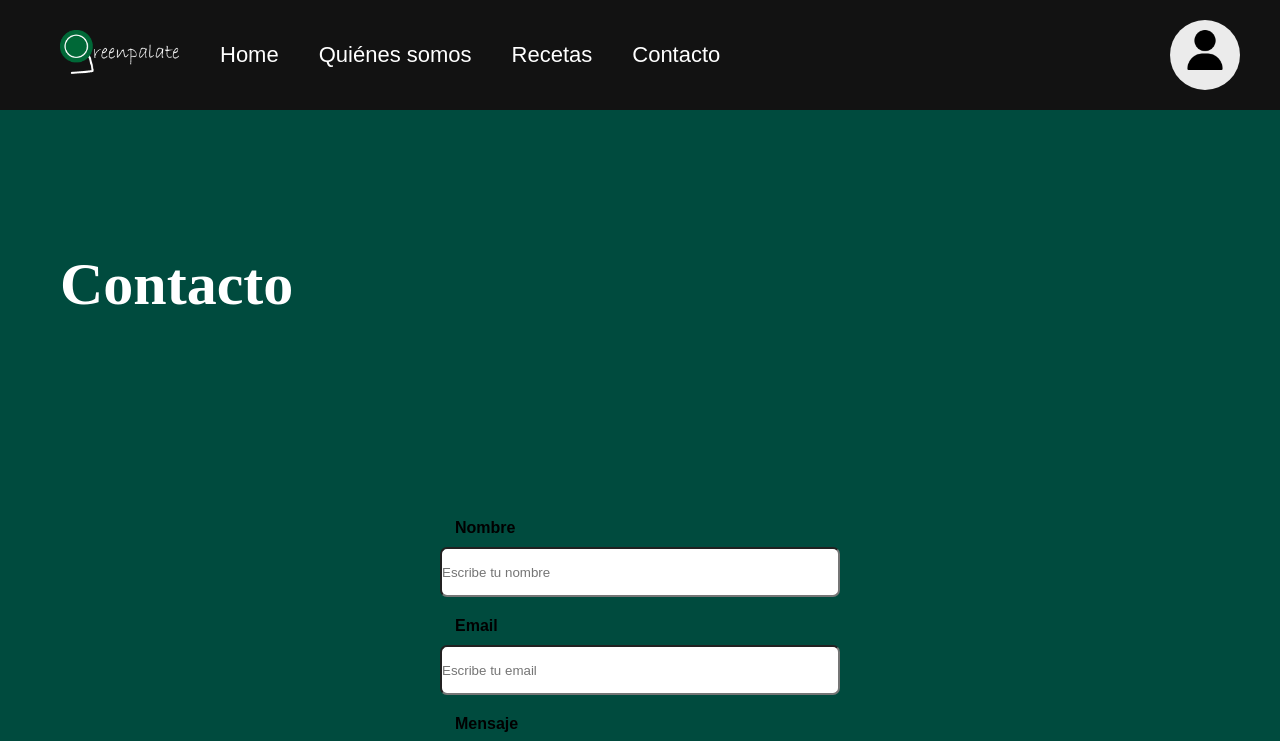
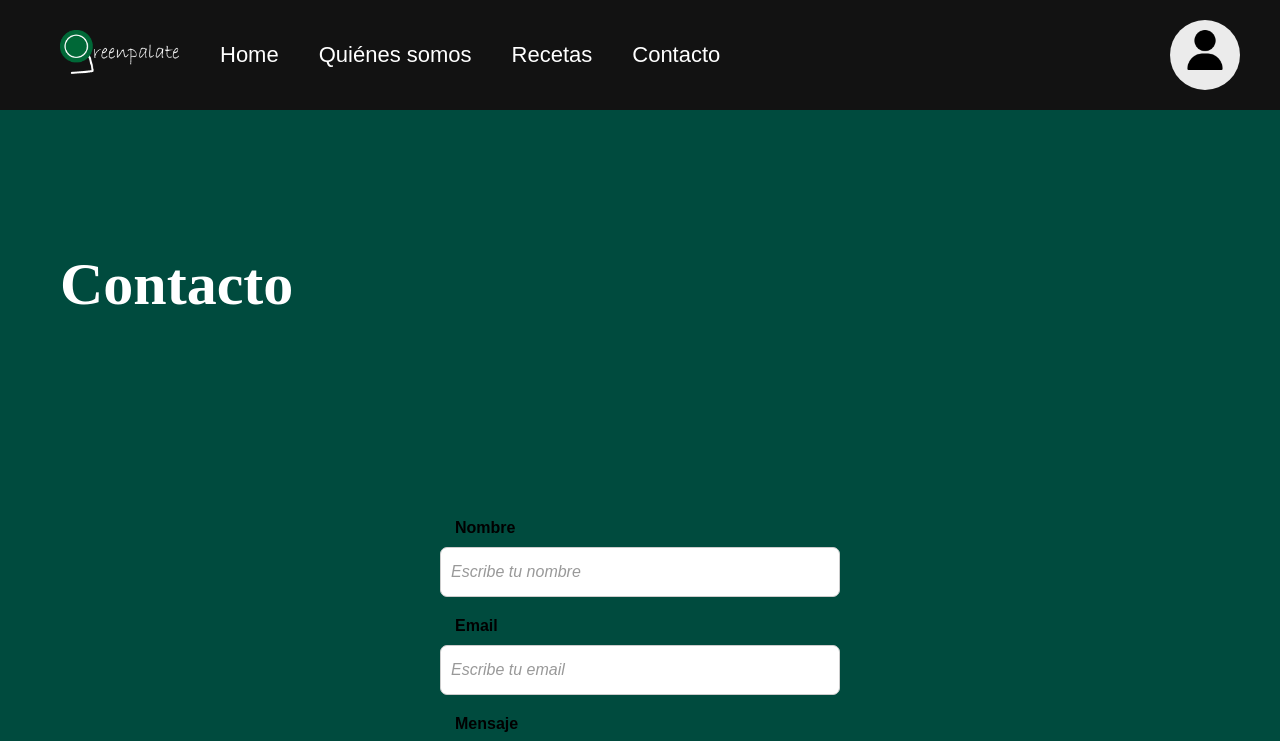
Before and after one commit to juancruzleone/Greenplate, a React (Vite) app in the folder front/: page /contacto in a window 1280 px wide. Shown: the top 741 px of the page. Built offline with nearby package versions, Linux system fonts and the light colour scheme; no server answers; a web font is replaced by a local one.

Commit message:
Se modifico el diseño de la seccion de contacto

```diff
--- a/front/src/styles/contacto.css
+++ b/front/src/styles/contacto.css
@@ -16,7 +16,7 @@ form{
 form label{
     font-family: "montserrat", sans-serif;
     color: black;
-    font-weight: 700;
+    font-weight: 600;
     padding-left: 15px;
 }
 
@@ -36,6 +36,25 @@ form textarea{
     margin-bottom: 20px;
 }
 
+input::placeholder,
+textarea::placeholder {
+  margin-left: 100px;
+  color: #999; /* Color del texto del placeholder */
+  font-style: italic; /* Estilo del texto del placeholder */
+  /* Otros estilos según tus preferencias */
+}
+
+
+input[type='text'],
+input[type='email'],
+textarea {
+  border: 1px solid #ccc; /* Bordes normales */
+  padding: 10px; /* Espacio alrededor del texto */
+  font-size: 16px; /* Tamaño de fuente */
+  font-family: "montserrat", sans-serif;
+  /* Otros estilos según tus preferencias */
+}
+
 form button{
     padding: 14px;
     width: 140px;
@@ -45,6 +64,10 @@ form button{
     background-color: rgb(36, 58, 3);
     color: white;
     cursor: pointer;
+}
+
+form button:hover{
+  background-color: darkgreen;
 }
 
 .modal {
--- a/front/src/styles/detalle-receta.css
+++ b/front/src/styles/detalle-receta.css
@@ -1,12 +1,12 @@
 .contenido-detalle h2{
     font-family: "montserrat", sans-serif;
-    color: black;
+    color: white;
     font-size: 34px;
 }
 
 .contenido-detalle h3{
     font-family: "montserrat", sans-serif;
-    color: black;
+    color: white;
     font-weight: 500;
     margin-top: 30px;
 }
@@ -100,19 +100,31 @@
     font-weight: 600;
     font-size: 24px;
     margin-bottom: 10px;
+    color: white;
+    border-bottom: 1px solid white;
 }
 
 .contenedor-detalle-receta p{
     font-family: "montserrat", sans-serif;
     font-weight: 500;
-    margin-top: 6px;
+    margin-top: 15px;
     margin-bottom: 40px;
+    color: white;
+    background-color: #121212;
+    border-radius: 10px;
+    padding: 15px;
 }
 
 .detalle-ingredientes{
     font-family: "montserrat", sans-serif;
     font-weight: 500;
     margin-bottom: 6px;
+    color: white;
+    background-color: #121212;
+    padding: 10px;
+    margin: 10px;
+    border-radius: 30px;
+    list-style-type: none;
 }
 
 input{
```
